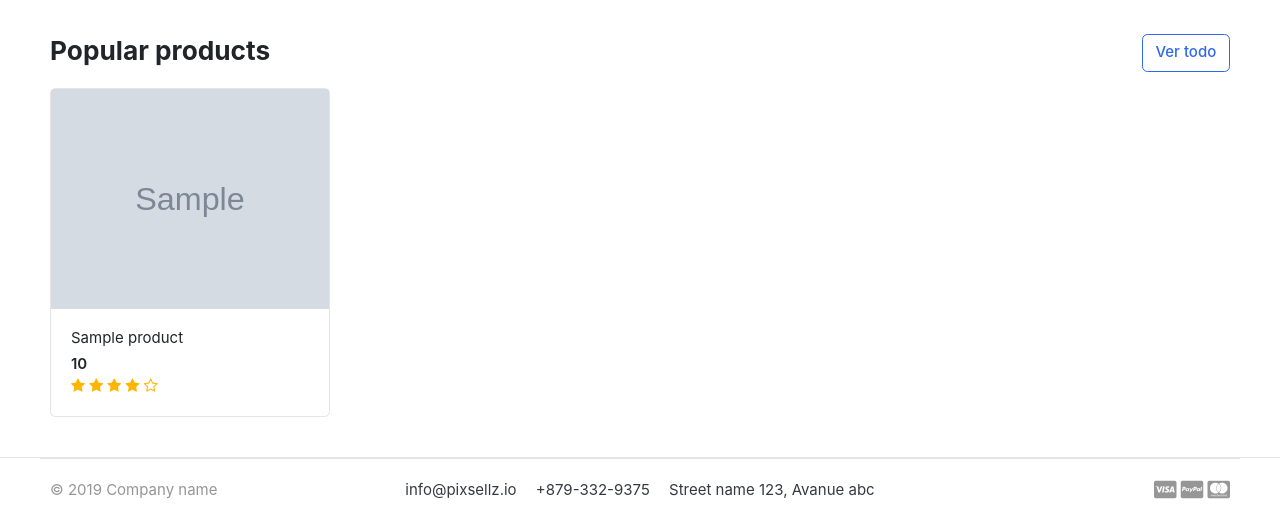
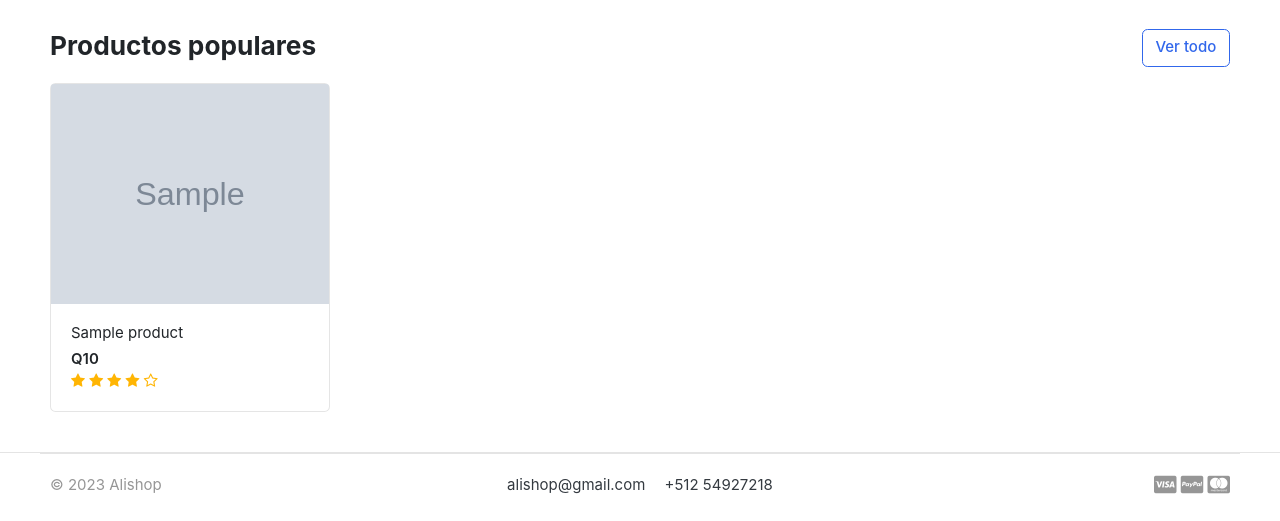
Before and after one commit to and135cd/greatkart-django, a Django app: page / in a window 1280 px wide. Shown: the part 459-980 px from the top of the page. After the commit the page ends 953 px from the top, so only its background shows below. Run offline with Django 4.2, Linux system fonts and the light colour scheme; tables that the repository leaves empty hold one stand-in row (values such as "Sample post"); grey boxes marked "Sample" are stand-in pictures; some libraries are stand-ins or nearby versions; some web fonts are replaced.

Commit message:
detalles

```diff
--- a/templates/home.html
+++ b/templates/home.html
@@ -12,7 +12,7 @@
 <div class="container">
 
 <div class="intro-banner-wrap">
-	<img src="{% static 'images/banners/invierno.jpg' %} " class="img-fluid rounded">
+	<img src="{% static 'images/banners/invierno.png' %} " class="img-fluid rounded">
 </div>
 
 </div> <!-- container //  -->
@@ -25,7 +25,7 @@
 
 <header class="section-heading">
 	<a href="{% url 'store' %}" class="btn btn-outline-primary float-right">Ver todo</a>
-	<h3 class="section-title">Popular products</h3>
+	<h3 class="section-title">Productos populares</h3>
 </header><!-- sect-heading -->
 
 
@@ -36,7 +36,7 @@
 			<a href="{{ product.get_url }}" class="img-wrap"> <img src="{{ product.images.url }} "> </a>
 			<figcaption class="info-wrap">
 				<a href="{{ product.get_url }}" class="title">{{ product.product_name }}</a>
-				<div class="price mt-1">{{ product.price }}</div> <!-- price-wrap.// -->
+				<div class="price mt-1">Q{{ product.price }}</div> <!-- price-wrap.// -->
 				<div class="rating-star">
 					<span>
 						<i class=" fa fa-star{% if product.averageReview < 0.5 %}-o{% elif product.averageReview >= 0.5 and product.averageReview < 1 %}-half-o {% endif %}" aria-hidden="true"></i>
--- a/templates/includes/footer.html
+++ b/templates/includes/footer.html
@@ -4,12 +4,11 @@
 	<div class="container">
 		<section class="footer-bottom border-top row">
 			<div class="col-md-2">
-				<p class="text-muted"> &copy 2019 Company name </p>
+				<p class="text-muted"> &copy 2023 Alishop </p>
 			</div>
 			<div class="col-md-8 text-md-center">
-				<span  class="px-2">info@pixsellz.io</span>
-				<span  class="px-2">+879-332-9375</span>
-				<span  class="px-2">Street name 123, Avanue abc</span>
+				<span  class="px-2">alishop@gmail.com</span>
+				<span  class="px-2">+512 54927218</span>
 			</div>
 			<div class="col-md-2 text-md-right text-muted">
 				<i class="fab fa-lg fa-cc-visa"></i>
--- a/templates/includes/navbar.html
+++ b/templates/includes/navbar.html
@@ -9,10 +9,10 @@
   <div class="collapse navbar-collapse" id="navbarTop4">
     <ul class="navbar-nav mr-auto">
       <li class="nav-item dropdown">
-      <a href="#" class="nav-link">   English </a>
+      <a href="#" class="nav-link">   Español </a>
     </li>
     <li class="nav-item dropdown">
-      <a href="#" class="nav-link"> USD </a>
+      <a href="#" class="nav-link"> GT </a>
 
 
 
@@ -21,8 +21,6 @@
     </li>
     </ul>
     <ul class="navbar-nav">
-    <li><a href="#" class="nav-link"> <i class="fa fa-envelope"></i> Email </a></li>
-    <li><a href="#" class="nav-link"> <i class="fa fa-phone"></i> Call us </a></li>
   </ul> <!-- list-inline //  -->
   </div> <!-- navbar-collapse .// -->
 </div> <!-- container //  -->
```
Also changed, not shown: templates/store/checkout.html (+5 -4 lines), greatkart/static/images/banners/invierno.png (added), static/images/banners/invierno.png (added).
